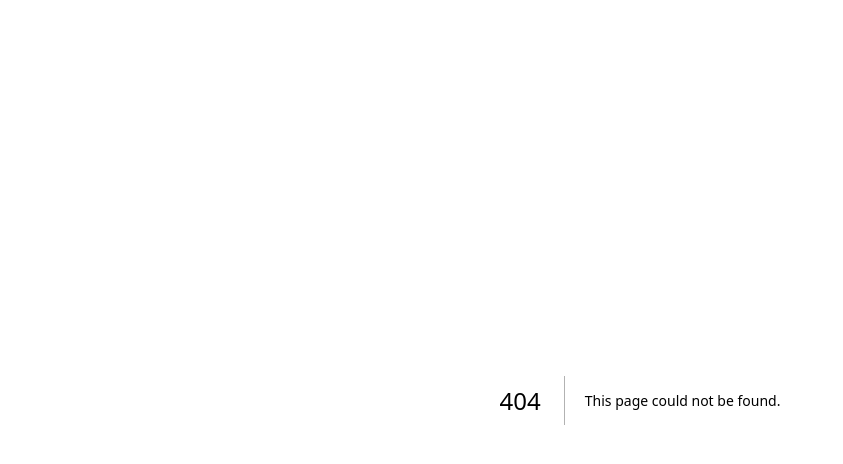
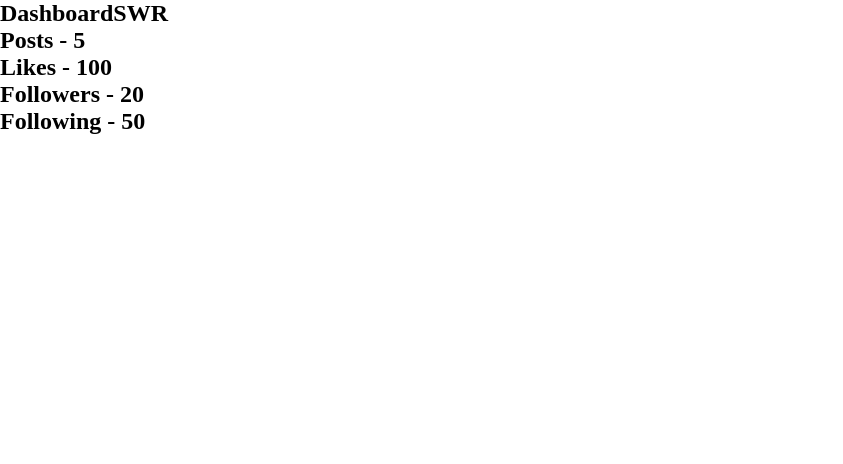
Before and after one commit to GKastet/nextjs-pagesBased, a Next.js app: page /dashboard-swr in a window 1280 px wide. Before the commit this address had no page. Shown: the top 464 px of the page, without its empty margins (0-843 px from the left). Built offline with nearby package versions, Linux system fonts and the light colour scheme; data requests are answered from the project's data file.

Commit message:
swr-data-fetching

```diff
--- a/package.json
+++ b/package.json
@@ -13,7 +13,8 @@
     "json-server": "^1.0.0-alpha.13",
     "next": "14.0.4",
     "react": "^18",
-    "react-dom": "^18"
+    "react-dom": "^18",
+    "swr": "^2.2.4"
   },
   "devDependencies": {
     "eslint": "^8",
--- /dev/null
+++ b/pages/dashboard-swr.js
@@ -0,0 +1,26 @@
+import useSWR from "swr";
+
+const fetcher = async () => {
+  const response = await fetch("http://localhost:4000/dashboard");
+  const data = await response.json();
+  return data;
+};
+
+function DashboardSWR() {
+  const { data, error } = useSWR("dashboard", fetcher);
+
+  if (error) return "An error has occurred";
+  if (!data) return "Loading...";
+
+  return (
+    <div>
+      <h2>DashboardSWR</h2>
+      <h2>Posts - {data.posts}</h2>
+      <h2>Likes - {data.likes}</h2>
+      <h2>Followers - {data.followers}</h2>
+      <h2>Following - {data.following}</h2>
+    </div>
+  );
+}
+
+export default DashboardSWR
```
Also changed, not shown: 1 other file (tests, documents, lock files or other folders).
